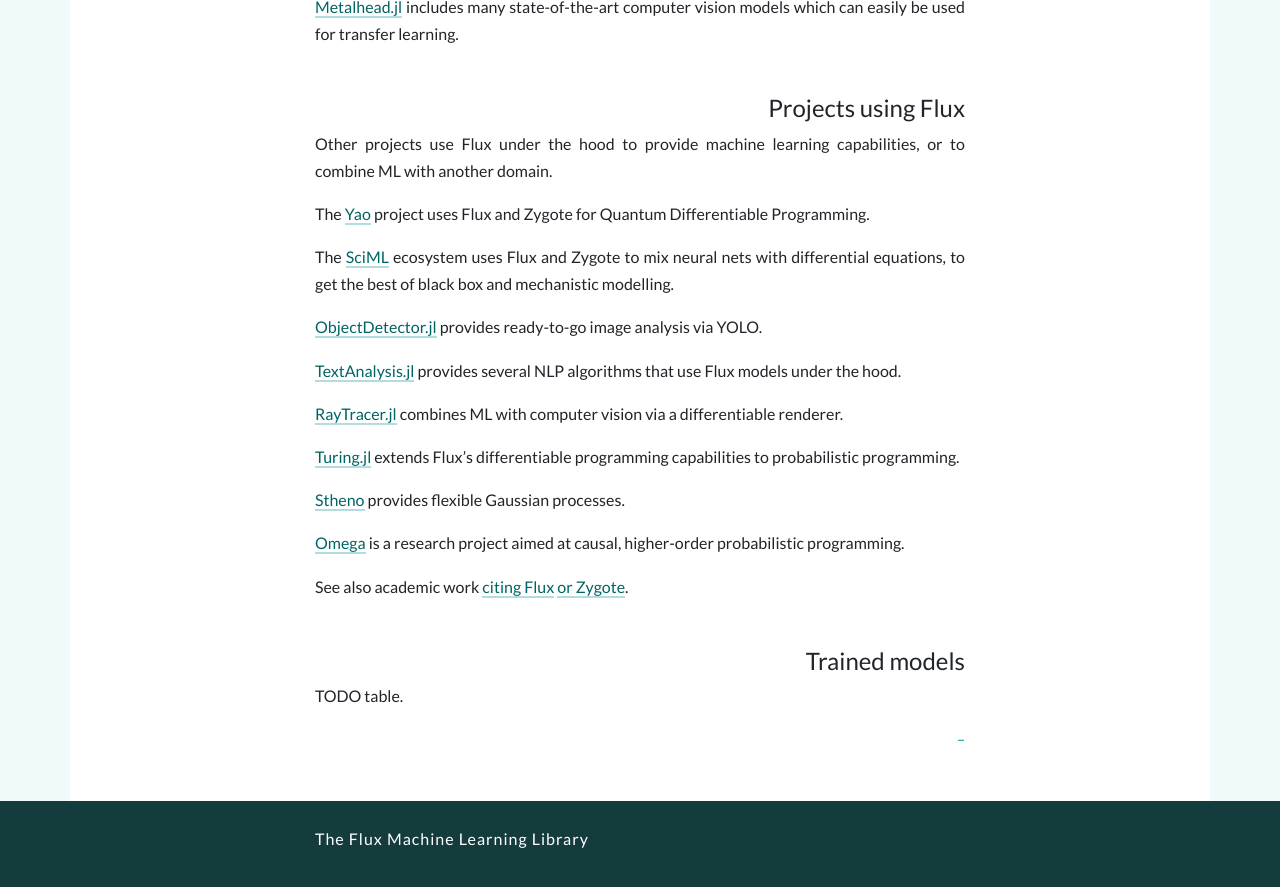
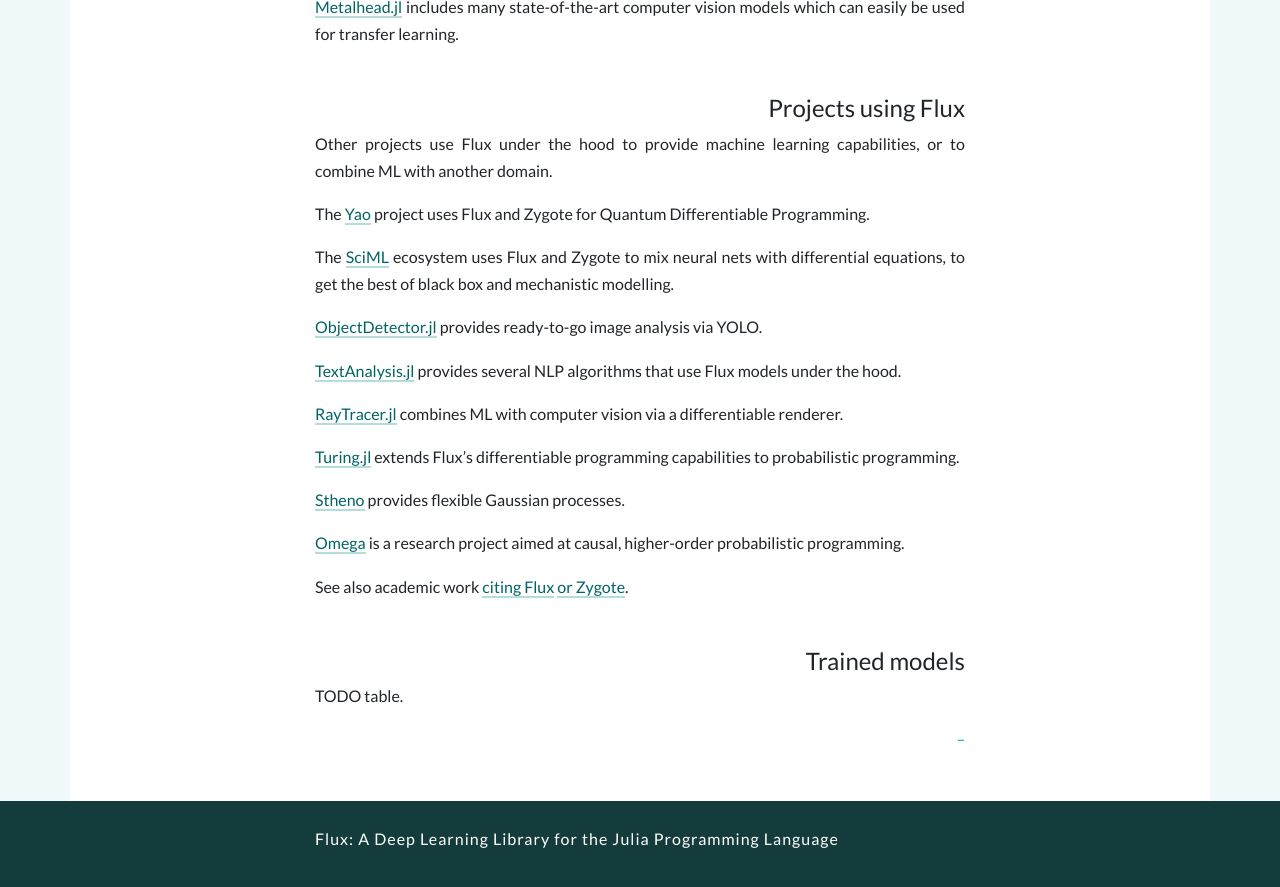
Before and after one commit to FluxML/fluxml.github.io, a Jekyll site: the page built from models.md, in a window 1280 px wide and 900 px high, scrolled down 650 px. Shown: the top 887 px of the window. Built offline with Jekyll 4.4.1, drawn with Linux system fonts in a browser that asks for light colours; nearby versions of some CDN libraries; comment, search, counter and statistics services are not loaded.

Commit message:
Update default.html

```diff
--- a/_layouts/default.html
+++ b/_layouts/default.html
@@ -78,7 +78,7 @@
 
     <!-- Footer -->
     <div class="container footer lighter">
-      <p>The Flux Machine Learning Library</p>
+      <p>Flux: A Deep Learning Library for the Julia Programming Language</p>
     </div>
 
     <!-- Scripts -->
```
